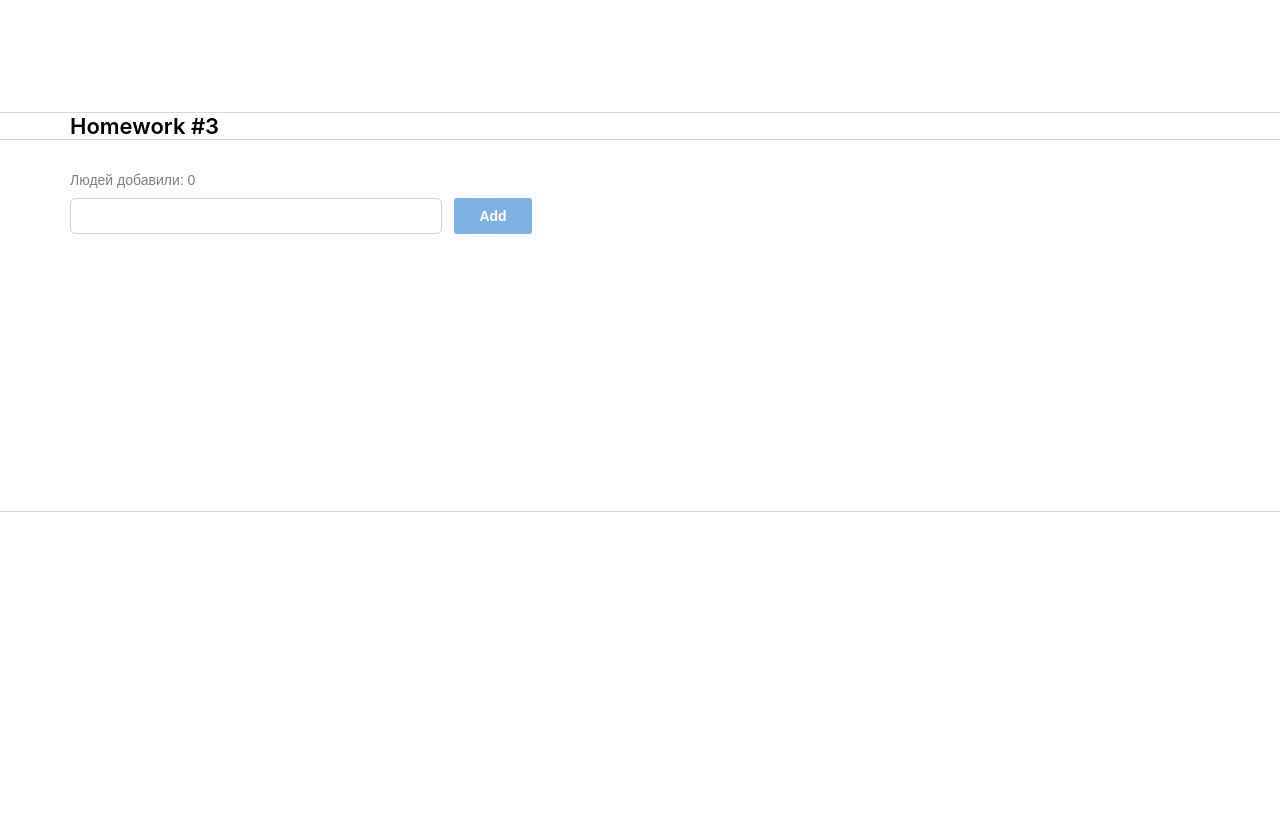
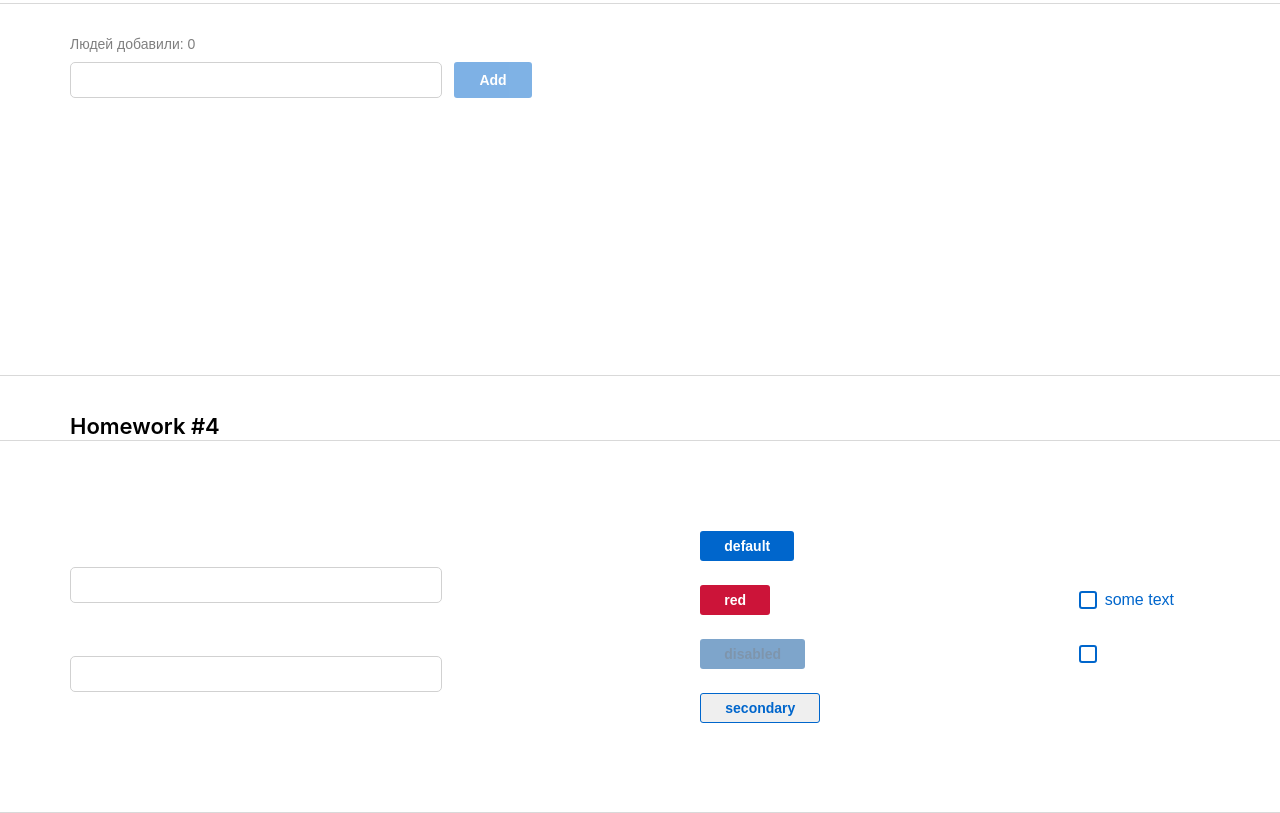
Before and after one commit to Rita05/homework_front_sprint02, a React (Create React App) app: page /#/ in a window 1280 px wide. Shown: the part 1034-1847 px from the top of the page. Before the commit the page ends 1546 px from the top, so only its background shows below. Built offline with nearby package versions, Linux system fonts and the light colour scheme.

Commit message:
make hw04 homework in sprint02

```diff
--- a/src/s1-main/App.module.css
+++ b/src/s1-main/App.module.css
@@ -4,17 +4,25 @@
 
 .messageContainer {
     width: 1280px;
-    margin: 132px auto 215px;
+    margin: 132px auto 0;
 }
 
 .affairsContainer {
     margin: 0 auto;
     width: 1280px;
+    margin-top: 39.5px;
 }
 
 .greetingContainer {
     margin: 0 auto;
     width: 1280px;
+    margin-top: 39.5px;
+}
+
+.standSuperComponentsContainer {
+    margin: 0 auto;
+    width: 1280px;
+    margin-top: 36.5px;
 }
 
 .hw {
--- a/src/s1-main/App.tsx
+++ b/src/s1-main/App.tsx
@@ -8,6 +8,7 @@ import s from './App.module.css'
 import HW1 from '../s2-homeworks/hw01/HW1'
 import HW2 from '../s2-homeworks/hw02/HW2'
 import HW3 from '../s2-homeworks/hw03/HW3'
+import HW4 from '../s2-homeworks/hw04/HW4'
 
 function App() {
     return (
@@ -16,7 +17,7 @@ function App() {
             {/*раскомментировать по ходу выполнения*/}
             <HW2 />
             <HW3 />
-            {/*<HW4/>*/}
+            <HW4 />
 
             {/*при выполнении дз 5 и более - закомментировать здесь дз 1-4, так как они есть внутри дз 5*/}
             {/*<HW5/>*/}
--- a/src/s2-homeworks/hw03/Greeting.tsx
+++ b/src/s2-homeworks/hw03/Greeting.tsx
@@ -1,8 +1,9 @@
-import React, { ChangeEvent, KeyboardEvent } from 'react'
+import React, { ChangeEvent, KeyboardEvent, RefObject } from 'react'
 import s from './Greeting.module.css'
 
 type GreetingPropsType = {
     name: string
+    // nameInputRef?: RefObject<HTMLInputElement>
     setNameCallback: (e: ChangeEvent<HTMLInputElement>) => void
     addUser: () => void
     onBlur: () => void
@@ -16,6 +17,7 @@ type GreetingPropsType = {
 const Greeting: React.FC<GreetingPropsType> = (
     {
         name,
+        // nameInputRef,
         setNameCallback,
         addUser,
         onEnter,
@@ -40,6 +42,7 @@ const Greeting: React.FC<GreetingPropsType> = (
                 <div>
                     <input
                         id={'hw3-input'}
+                        // ref={nameInputRef}
                         value={name}
                         onChange={setNameCallback}
                         className={inputClass}
--- a/src/s2-homeworks/hw03/GreetingContainer.tsx
+++ b/src/s2-homeworks/hw03/GreetingContainer.tsx
@@ -1,4 +1,4 @@
-import React, { ChangeEvent, KeyboardEvent, useState } from 'react'
+import React, { ChangeEvent, KeyboardEvent, useRef, useState } from 'react'
 import Greeting from './Greeting'
 import { UserType } from './HW3'
 
@@ -26,11 +26,21 @@ export const pureAddUser = (
 
 export const pureOnBlur = (name: string, setError: (error: string) => void) => {
     // если имя пустое - показать ошибку
-
     if (name.trim() === '') {
         setError('Ошибка! Введите имя!');
     }
 }
+//вариант чтобы при нажатии на Enter сразу же происходила потеря фокуса с input
+// export const pureOnEnter = (e: KeyboardEvent<HTMLInputElement>, addUser: () => void, name: string, nameInputRef: any) => {
+//     // если нажата кнопка Enter - добавить
+//     if (e.key === 'Enter') {
+//         addUser();
+//         if (name.trim() !== '') {
+//             nameInputRef.current?.blur();
+//         }
+//     }
+
+// }
 
 export const pureOnEnter = (e: KeyboardEvent<HTMLInputElement>, addUser: () => void) => {
     // если нажата кнопка Enter - добавить
@@ -51,6 +61,7 @@ const GreetingContainer: React.FC<GreetingContainerPropsType> = ({
     // деструктуризация пропсов
     const [name, setName] = useState<string>('')
     const [error, setError] = useState<string>('')
+    const nameInputRef = useRef<HTMLInputElement>(null);
 
     const setNameCallback = (e: ChangeEvent<HTMLInputElement>) => {
         setName(e.currentTarget.value);
@@ -66,7 +77,7 @@ const GreetingContainer: React.FC<GreetingContainerPropsType> = ({
     }
 
     const onEnter = (e: KeyboardEvent<HTMLInputElement>) => {
-        pureOnEnter(e, addUser)
+        pureOnEnter(e, addUser);
     }
 
     const totalUsers = users.length;
@@ -75,6 +86,7 @@ const GreetingContainer: React.FC<GreetingContainerPropsType> = ({
     return (
         <Greeting
             name={name}
+            // nameInputRef={nameInputRef}
             setNameCallback={setNameCallback}
             addUser={addUser}
             onBlur={onBlur}
--- a/src/s2-homeworks/hw04/HW4.tsx
+++ b/src/s2-homeworks/hw04/HW4.tsx
@@ -11,7 +11,7 @@ import Stand from './Stand'
 
 const HW4 = () => {
     return (
-        <div id={'hw4'}>
+        <div id={'hw4'} className={s2.standSuperComponentsContainer}>
             <div className={s2.hwTitle}>Homework #4</div>
             {/*демонстрация возможностей компонент:*/}
             <div className={s2.hw}>
--- a/src/s2-homeworks/hw04/Stand.module.css
+++ b/src/s2-homeworks/hw04/Stand.module.css
@@ -1,7 +1,9 @@
 .stand {
     display: flex;
+    flex-direction: row !important;
     justify-content: space-between;
     align-items: center;
+    margin: 90.5px 106px 54.5px 70px;
 }
 
 .inputs {
--- a/src/s2-homeworks/hw04/common/c1-SuperInputText/SuperInputText.module.css
+++ b/src/s2-homeworks/hw04/common/c1-SuperInputText/SuperInputText.module.css
@@ -1,20 +1,37 @@
 .input:focus {
+    outline: none;
+    border: 1px solid rgb(209, 209, 209);
 }
 
 .input {
+    width: 372px;
+    height: 36px;
+    border: 1px solid rgb(209, 209, 209);
+    border-radius: 5px;
 }
 
 .inputWrapper {
+    display: flex;
+    flex-direction: column-reverse;
 }
 
 .superInput {
 }
 
 .errorInput {
+    border: 1px solid rgb(204, 20, 57);
+    border-radius: 5px;
 }
 
 .errorInput:focus {
+    border: 1px solid rgb(204, 20, 57);
 }
 
 .error {
+    color: #CC1439;
+    font-family: 'Montserrat', sans-serif;
+    font-size: 10px;
+    font-weight: 400;
+    line-height: 12px;
+    margin-bottom: 5px;
 }
--- a/src/s2-homeworks/hw04/common/c2-SuperButton/SuperButton.module.css
+++ b/src/s2-homeworks/hw04/common/c2-SuperButton/SuperButton.module.css
@@ -1,36 +1,74 @@
 .button {
+    width: fit-content;
+    height: 30px;
+    display: flex;
+    flex-direction: row;
+    justify-content: center;
+    align-items: center;
+    padding: 5px 24px 5px 24px;
+    color: rgb(0, 46, 92);
+    font-family: 'Montserrat', sans-serif;
+    font-size: 14px;
+    font-weight: 600;
+    line-height: 20px;
 }
 
 .disabled {
+    border-radius: 3px;
+    background-color: #004D99;
+    opacity: 0.5;
+    border: none;
+    pointer-events: none;
 }
 
 .secondary {
+    color: rgb(0, 102, 204);
+    border: 1px solid rgb(0, 102, 204);
+    border-radius: 3px;
 }
 
 .default {
+    border: none;
+    border-radius: 3px;
+    color: rgb(255, 255, 255);
+    background-color: #0066CC;
 }
 
 .red {
+    border: none;
+    border-radius: 3px;
+    color: rgb(255, 255, 255);
+    background-color: #CC1439;
 }
 
 .default:hover {
+    cursor: pointer;
+    background-color: #0080FF;
 }
 
 .red:hover {
+    cursor: pointer;
+    background-color: #FF1A47;
 }
 
 .secondary:hover {
+    cursor: pointer;
+    background-color: #E5F0FA;
 }
 
 
 .default:active {
+    background-color: #0059B3;
 }
 
 .secondary:active {
+    background-color: #C9E5FF;
 }
 
 .red:active {
+    background-color: #B31232;
 }
 
 .button:disabled {
+    cursor: not-allowed;
 }
--- a/src/s2-homeworks/hw04/common/c2-SuperButton/SuperButton.tsx
+++ b/src/s2-homeworks/hw04/common/c2-SuperButton/SuperButton.tsx
@@ -1,4 +1,4 @@
-import React, {ButtonHTMLAttributes, DetailedHTMLProps} from 'react'
+import React, { ButtonHTMLAttributes, DetailedHTMLProps } from 'react'
 import s from './SuperButton.module.css'
 
 // тип пропсов обычной кнопки, children в котором храниться название кнопки там уже описан
@@ -18,12 +18,27 @@ const SuperButton: React.FC<SuperButtonPropsType> = (
     }
 ) => {
     const finalClassName = s.button
-        // + (disabled
-        //         ? ...
-        //         : xType === 'red'
-        //             ? ...
-        + (className ? ' ' + className : '') // задачка на смешивание классов
+        + (xType === 'red'
+            ? disabled
+                ? ' ' + s.disabled
+                : ' ' + s.red
+            : xType === 'secondary'
+                ? ' ' + s.secondary
+                : ' ' + s.default)
+        + (className ? ' ' + className : '')
+    // + (disabled
+    //         ? ...
+    //         : xType === 'red'
+    //             ? ...
+    // задачка на смешивание классов
 
+    //вариант с использованием шаблонных строк
+    // const finalClassName = `${s.button} ${xType === 'red'
+    //     ? disabled ? s.disabled : s.red
+    //     : xType === 'secondary'
+    //         ? s.secondary
+    //         : s.default
+    //     } ${className || ''}`;
     return (
         <button
             disabled={disabled}
--- a/src/s2-homeworks/hw04/common/c3-SuperCheckbox/SuperCheckbox.tsx
+++ b/src/s2-homeworks/hw04/common/c3-SuperCheckbox/SuperCheckbox.tsx
@@ -28,7 +28,14 @@ const SuperCheckbox: React.FC<SuperCheckboxPropsType> = (
 ) => {
     const onChangeCallback = (e: ChangeEvent<HTMLInputElement>) => {
         // задачка на написание онченджа
+        if (onChangeChecked) {
+            const { checked } = e.currentTarget;
+            onChangeChecked && onChangeChecked(checked);
+        }
 
+        if (onChange) {
+            onChange(e);
+        }
     }
 
     const finalInputClassName = s.checkbox
```
Also changed, not shown: src/s2-homeworks/hw04/Stand.tsx (indentation only), 2 other files (tests, documents, lock files or other folders).
